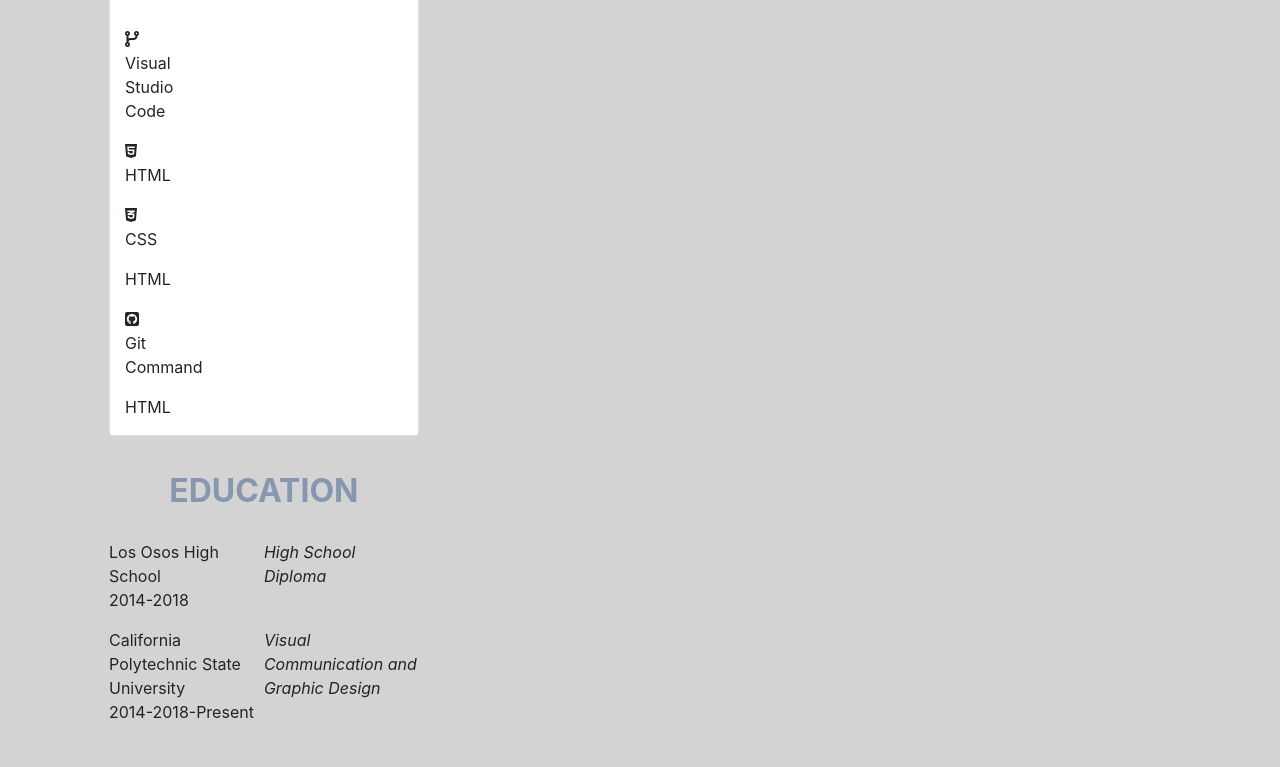
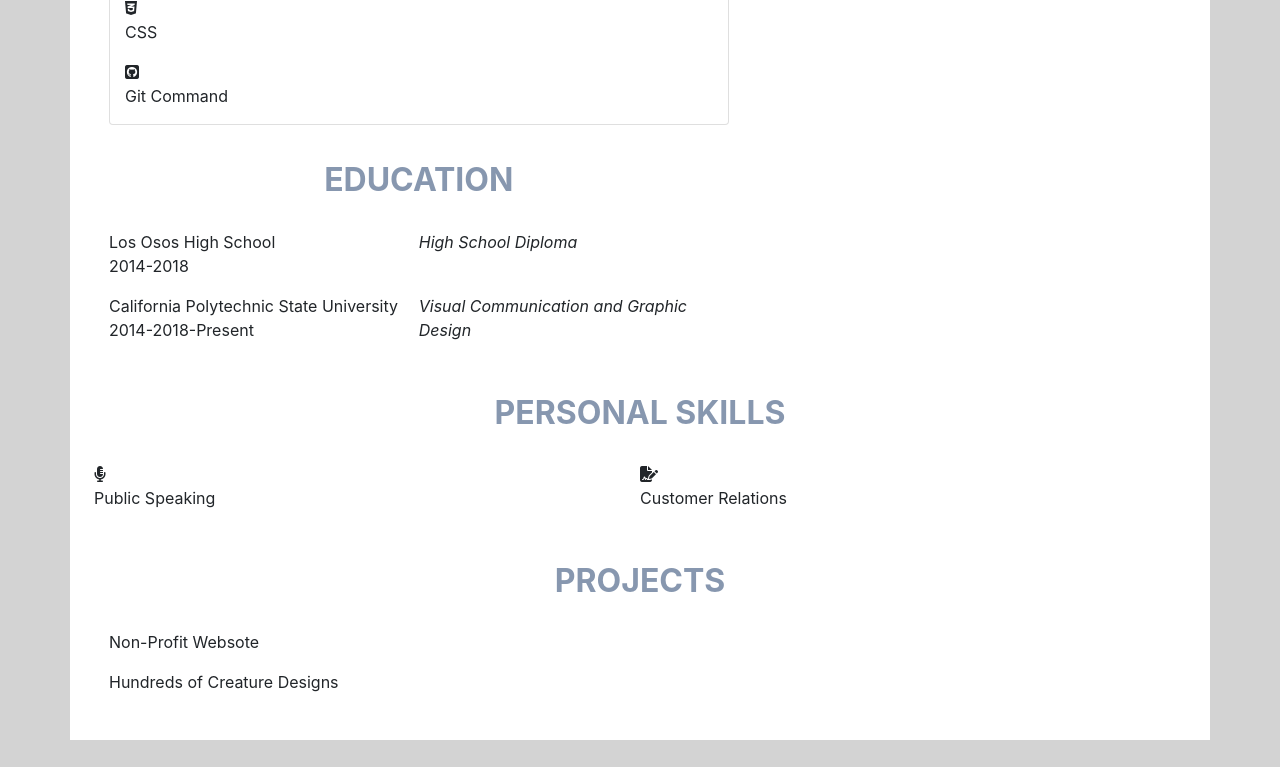
Before and after one commit to bcjuarez/bcjuarez.github.io, a plain HTML site: page resume.html in a window 1280 px wide. Shown: the part 1213-1980 px from the top of the page. Drawn offline with nearby package versions, Linux system fonts and the light colour scheme.

Commit message:
fixed column error

```diff
--- a/resume.html
+++ b/resume.html
@@ -79,7 +79,6 @@
         <!-- body -->
         <hr class="first"/>
             <section class="middleSector">
-                <div class="column">
                     <!-- Left -->
                     <div class="card col-12 col-md-7 leftSubContainer">
                         <!-- Contact -->
@@ -160,13 +159,13 @@
                                 <div class="row">
                                     <div class="column">
                                         <i class="fab fa-css3-alt"></i>
-                                        <P>CSS</P>                                       <p>HTML</p>
+                                        <P>CSS</P>
                                     </div>
                                 </div>
                                 <div class="row">
                                     <div class="column">
                                         <i class="fab fa-github-square"></i>
-                                        <P>Git Command</P>                                       <p>HTML</p>
+                                        <P>Git Command</P>
                                     </div>
                                 </div>
                         </div>
```
